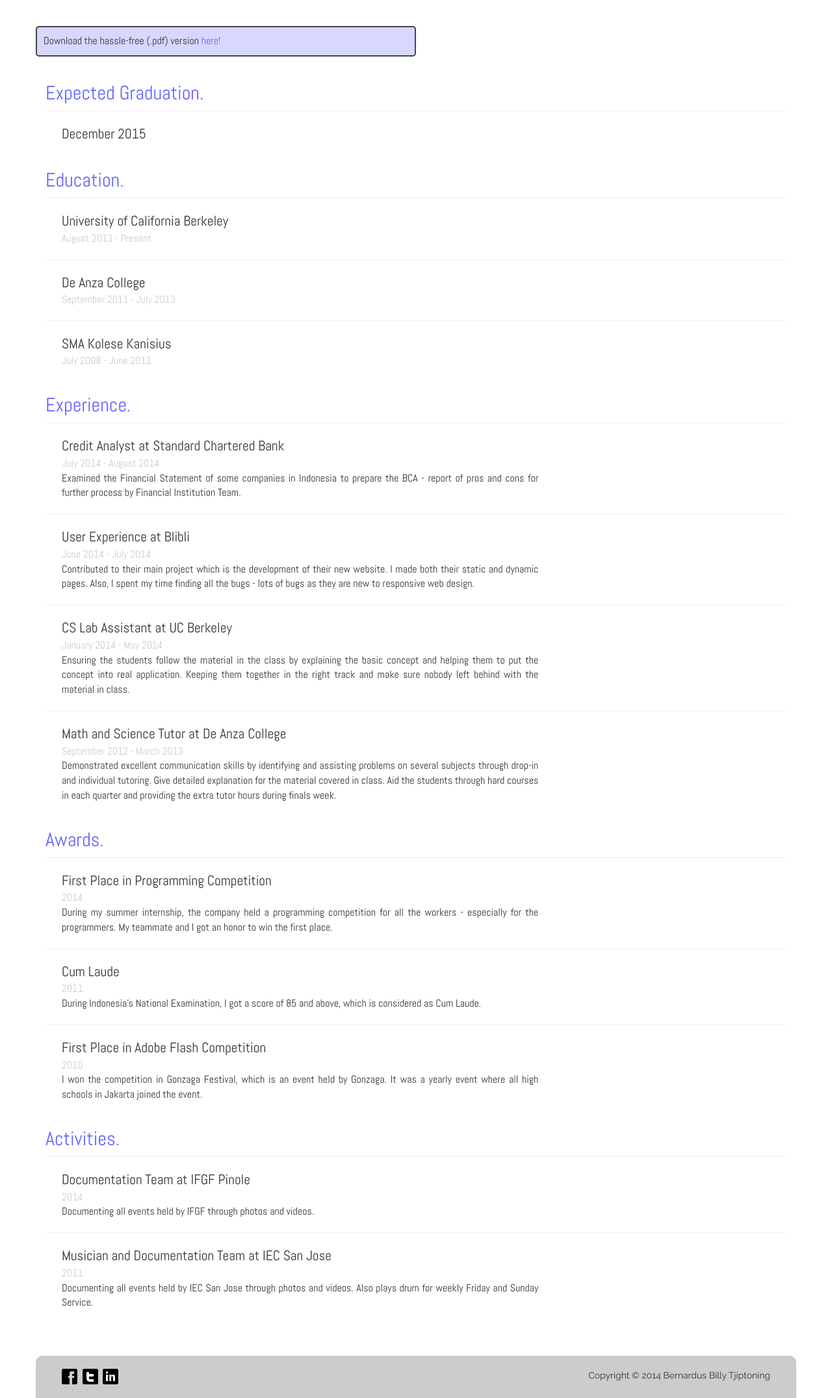
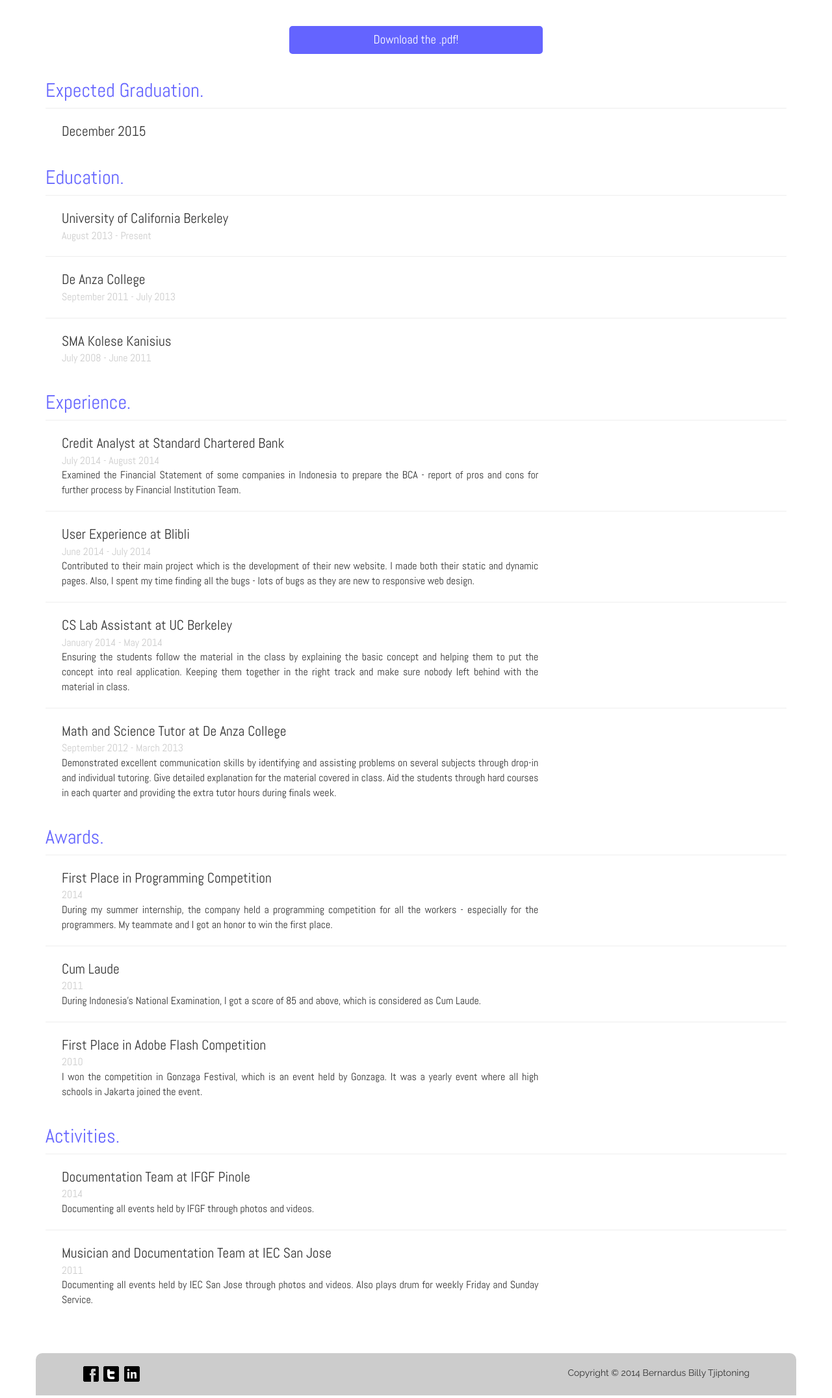
Before and after one commit to bernardusbilly/bernardusbilly.github.io, a PHP site: page /resume.html in a window 1280 px wide. Shown: the part 100-2251 px from the top of the page at 65% size. Run offline with PHP 8.4, Linux system fonts and the light colour scheme; style sheets or scripts are compiled from the project's sources.

Commit message:
Update
- footer now using grid system
- change download resume button

```diff
--- a/resources/css/style.css
+++ b/resources/css/style.css
@@ -74,15 +74,28 @@ a {
 .preview {
 	width: 90%;
 	float: right;
+	opacity: 0.5;
+	transition: 0.2s;
+}
+.preview:hover {
+	opacity: 1;
+	transition: 0.2s;
 }
 #resume-link {
 	display: inline-block;
 	border-radius: 5px;
-	border: 2px solid #444;
-	background-color: rgb(215, 215, 255);
-	padding: 10px;
+	font-size: 14pt;
+	color: #FFF;
+	border: 3px solid rgb(100, 100, 255);
+	background-color: rgb(100, 100, 255);
+	padding: 5px;
 	margin-top: 20px;
 	margin-bottom: 20px;
+}
+#resume-link:hover {
+	background-color: #FFF;
+	color: rgb(100, 100, 255);
+	transition: 0.2s;
 }
 .item {
 	border-top: 1px solid #EEE;
@@ -109,9 +122,3 @@ a {
 	border-top-right-radius: 10px;
 	border-top-left-radius: 10px;
 }
-#footer-left {
-	float: left;
-}
-#footer-right {
-	float: right;
-}
--- a/resume.html
+++ b/resume.html
@@ -36,9 +36,11 @@
 		<div class="container">
 			<div class="entry">
 				<div class="row">
-					<div id="resume-link" class="col-lg-6 col-lg-offset-0 col-md-6 col-md-offset-0 col-sm-6 col-sm-offset-0 col-xs-10 col-xs-offset-1">
-						Download the hassle-free (.pdf) version <a href="https://onedrive.live.com/download?resid=ADBB2EB34DC1FA76!3065&authkey=!AIrqo7NZFrW2Bkk&ithint=file%2cpdf" target="_blank">here!</a>
-					</div>
+					<a href="https://onedrive.live.com/download?resid=ADBB2EB34DC1FA76!3065&authkey=!AIrqo7NZFrW2Bkk&ithint=file%2cpdf" target="_blank">
+						<div id="resume-link" class="col-lg-4 col-lg-offset-4 col-md-4 col-md-offset-4 col-sm-4 col-sm-offset-4 col-xs-10 col-xs-offset-1" style="text-align: center">
+						Download the .pdf!
+						</div>
+					</a>
 				</div>
 			</div>
 
@@ -204,13 +206,15 @@
 	</div>
 	<div id="footer">
 		<div class="container">
-			<div id="footer-left">
-				<a href="https://www.facebook.com/bernardusbill"><span class="icon-large icon-facebook"></span></a>
-				<a href="https://twitter.com/bernardusbilly"><span class="icon-large icon-twitter-t"></span></a>
-				<a href="https://www.linkedin.com/pub/bernardus-billy-tjiptoning/76/900/9a4/"><span class="icon-large icon-linked-in"></span></a>
-			</div>
-			<div id="footer-right">
-				<span style="float: right">Copyright &copy 2014 Bernardus Billy Tjiptoning</span>
+			<div class="row">
+				<div class="col-lg-2 col-md-2 col-sm-12 col-xs-12" style="text-align: center">
+					<a href="https://www.facebook.com/bernardusbill"><span class="icon-large icon-facebook"></span></a>
+					<a href="https://twitter.com/bernardusbilly"><span class="icon-large icon-twitter-t"></span></a>
+					<a href="https://www.linkedin.com/pub/bernardus-billy-tjiptoning/76/900/9a4/"><span class="icon-large icon-linked-in"></span></a>
+				</div>
+				<div class="col-lg-4 col-lg-offset-6 col-md-5 col-md-offset-5 col-sm-12 col-xs-12" style="text-align: center">
+					<span style="float: center">Copyright &copy 2014 Bernardus Billy Tjiptoning</span>
+				</div>
 			</div>
 		</div>
 	</div>
```
Also changed, not shown: contact.html (+9 -7 lines), index.html (+9 -7 lines), projects.html (+9 -7 lines).
